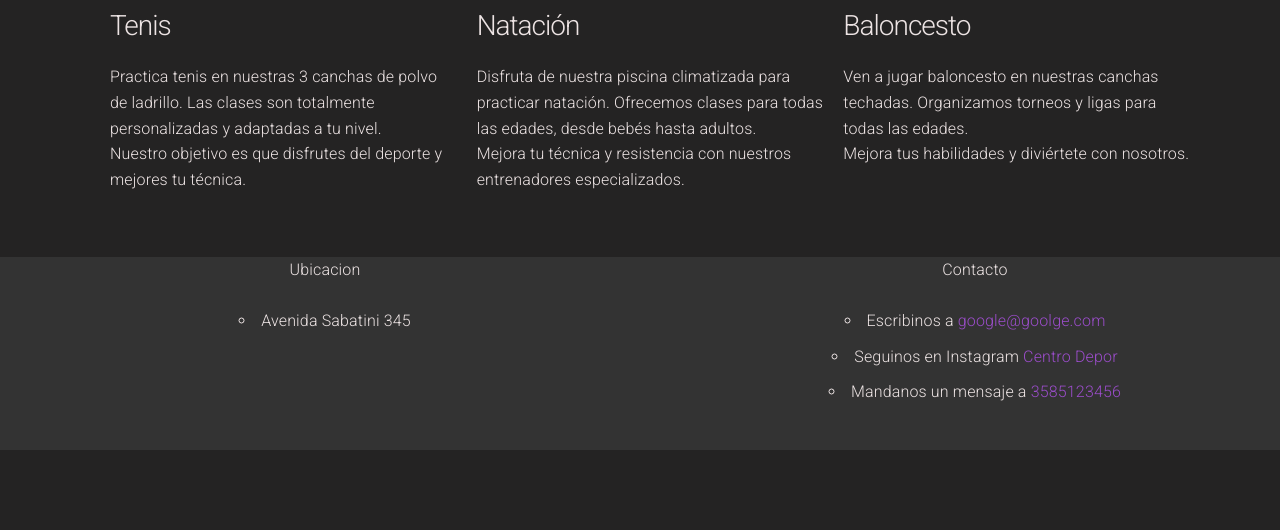
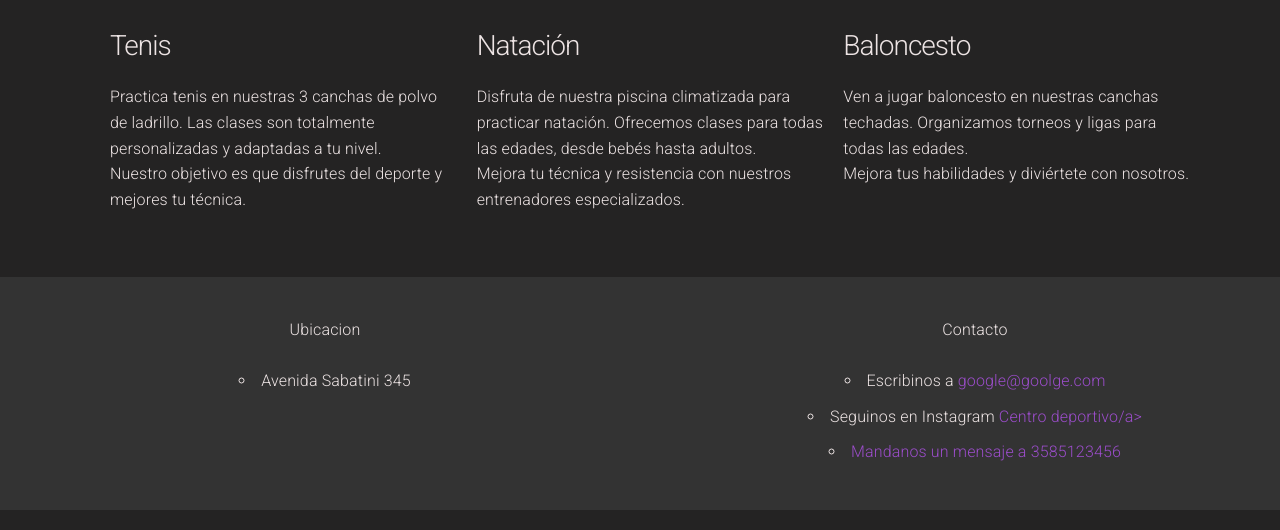
Before and after one commit to sebasMaldonado10/proyecto-centro-deportivo, a plain HTML site: page index.html in a window 1280 px wide. Shown: the part 1225-1755 px from the top of the page. Before the commit the page ends 1695 px from the top, so only its background shows below. Drawn offline with nearby package versions, Linux system fonts and the light colour scheme.

Commit message:
modifique algunas cosas

```diff
--- a/index.html
+++ b/index.html
@@ -89,7 +89,7 @@
             <p>Contacto</p>
             <ul>
                 <li>Escribinos a <a href="mailto:#">google@goolge.com</a></li>
-                <li>Seguinos en Instagram <a href="#">Centro Depor</a></li>
+                <li>Seguinos en Instagram <a href="#">Centro deportivo/a></li>
                 <li>Mandanos un mensaje a <a href="#">3585123456</a></li>
             </ul>
         </div>
--- a/style.css
+++ b/style.css
@@ -34,6 +34,7 @@ nav{
 }
 .navbar .column {
     text-align: center;
+    padding: 1rem;
 }
 .navbar a{
     color: var(--texto-claro);
@@ -66,7 +67,8 @@ form {
 .footer{
     background-color: var(--color-head-foot);
     color: var(--texto-claro);
-    text-align: center;
+    text-align:  center;
+    padding-top: 4rem;
 }
 
 /*Margin verticalmete de 2rem y nada a los lados*/
```
Also changed, not shown: images/logo.jpg, images/natacion.jpg.
